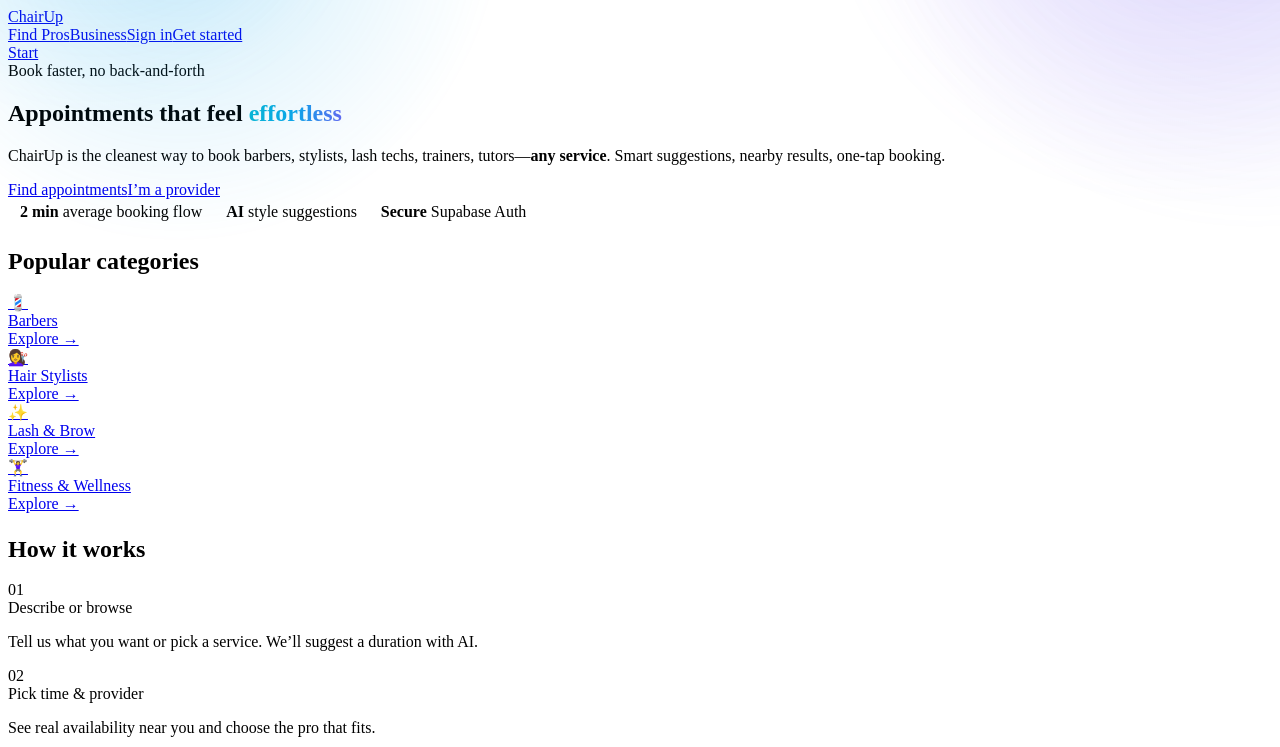
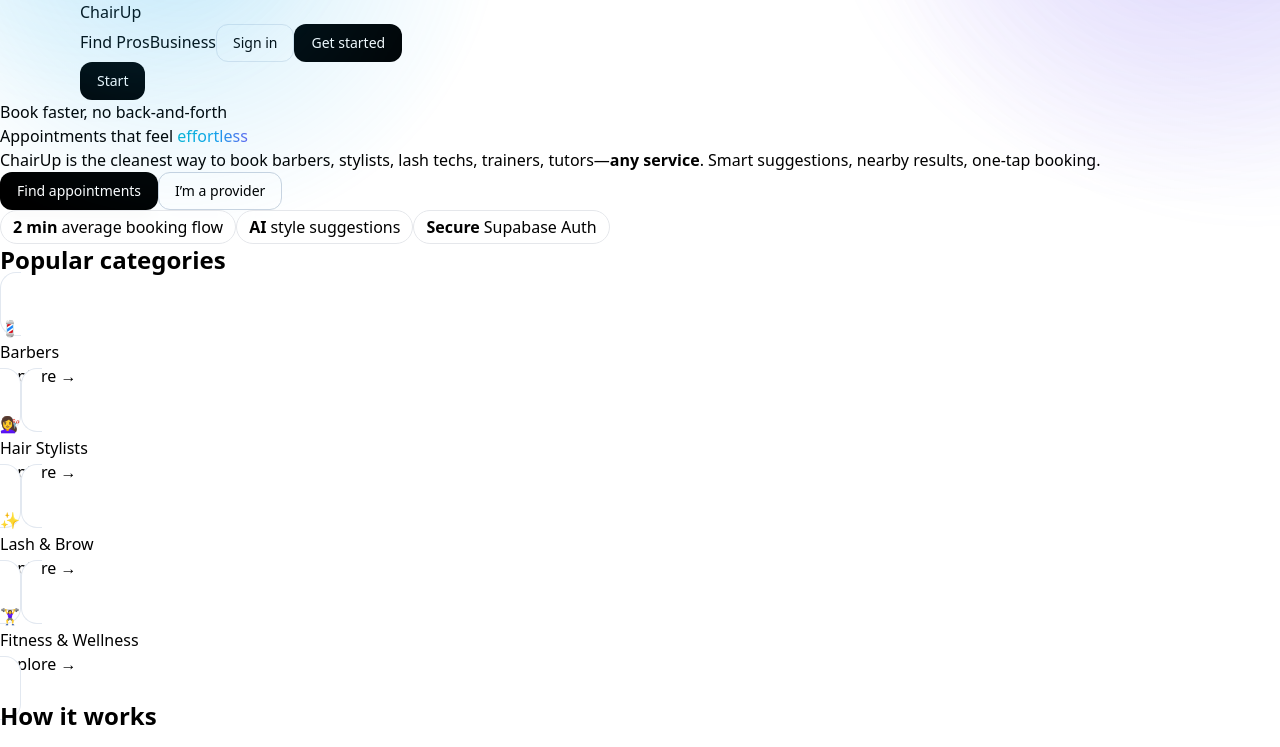
Before and after one commit to Rivanhindaia/ChairUpAi, a Next.js app in the folder ChairUp/: page / in a window 1280 px wide. Shown: the top 747 px of the page. Built offline with nearby package versions, Linux system fonts and the light colour scheme.

Commit message:
Update globals.css

```diff
--- a/ChairUp/app/globals.css
+++ b/ChairUp/app/globals.css
@@ -1,21 +1,30 @@
-/* Subtle hero/CTA ink backgrounds */
-.hero-ink {
-  position: absolute; inset: -10%;
+@tailwind base;
+@tailwind components;
+@tailwind utilities;
+
+/* utilities used across pages */
+.container { @apply max-w-6xl mx-auto px-4; }
+.card { @apply rounded-2xl border border-slate-200 bg-white p-5; }
+.btn { @apply inline-flex items-center justify-center rounded-xl border border-slate-300 bg-white px-4 py-2 text-sm font-medium hover:bg-slate-50; }
+.btn-primary { @apply border-transparent bg-black text-white hover:opacity-90; }
+.btn-ghost { @apply border-slate-200 bg-transparent; }
+.chip { @apply rounded-xl border px-3 py-1.5 text-sm; }
+.chip-on { @apply bg-black text-white border-black; }
+.chip-off { @apply bg-white hover:bg-slate-50; }
+
+/* home page helpers from earlier */
+.hero-ink { position:absolute; inset:-10%;
   background:
     radial-gradient(800px circle at 20% 0%, rgba(14,165,233,.20), transparent 40%),
     radial-gradient(900px circle at 90% -10%, rgba(99,102,241,.18), transparent 45%);
   filter: blur(8px);
 }
-
-.cta-ink {
-  position: absolute; inset: -20%;
+.cta-ink { position:absolute; inset:-20%;
   background:
     radial-gradient(700px circle at 20% 0%, rgba(56,189,248,.15), transparent 40%),
     radial-gradient(800px circle at 80% 0%, rgba(139,92,246,.18), transparent 45%);
   filter: blur(12px);
 }
-
-/* Reusable bits */
 .section-title { @apply text-xl md:text-2xl font-bold mb-4; }
 .glass { @apply bg-white/70 backdrop-blur border border-slate-200; }
 .stat-badge { @apply inline-flex items-center gap-1 rounded-full border bg-white/70 backdrop-blur px-3 py-1; }
```
